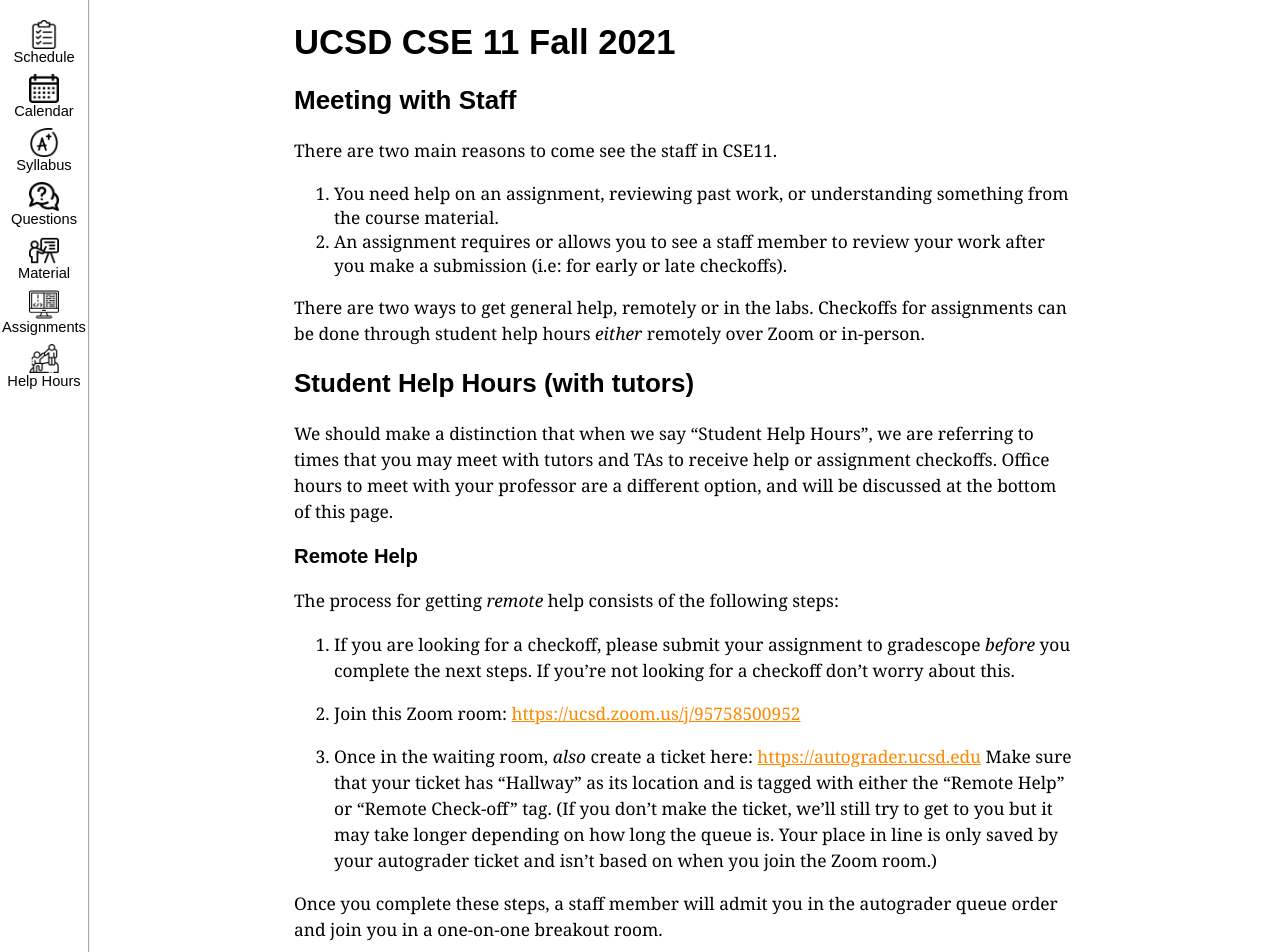
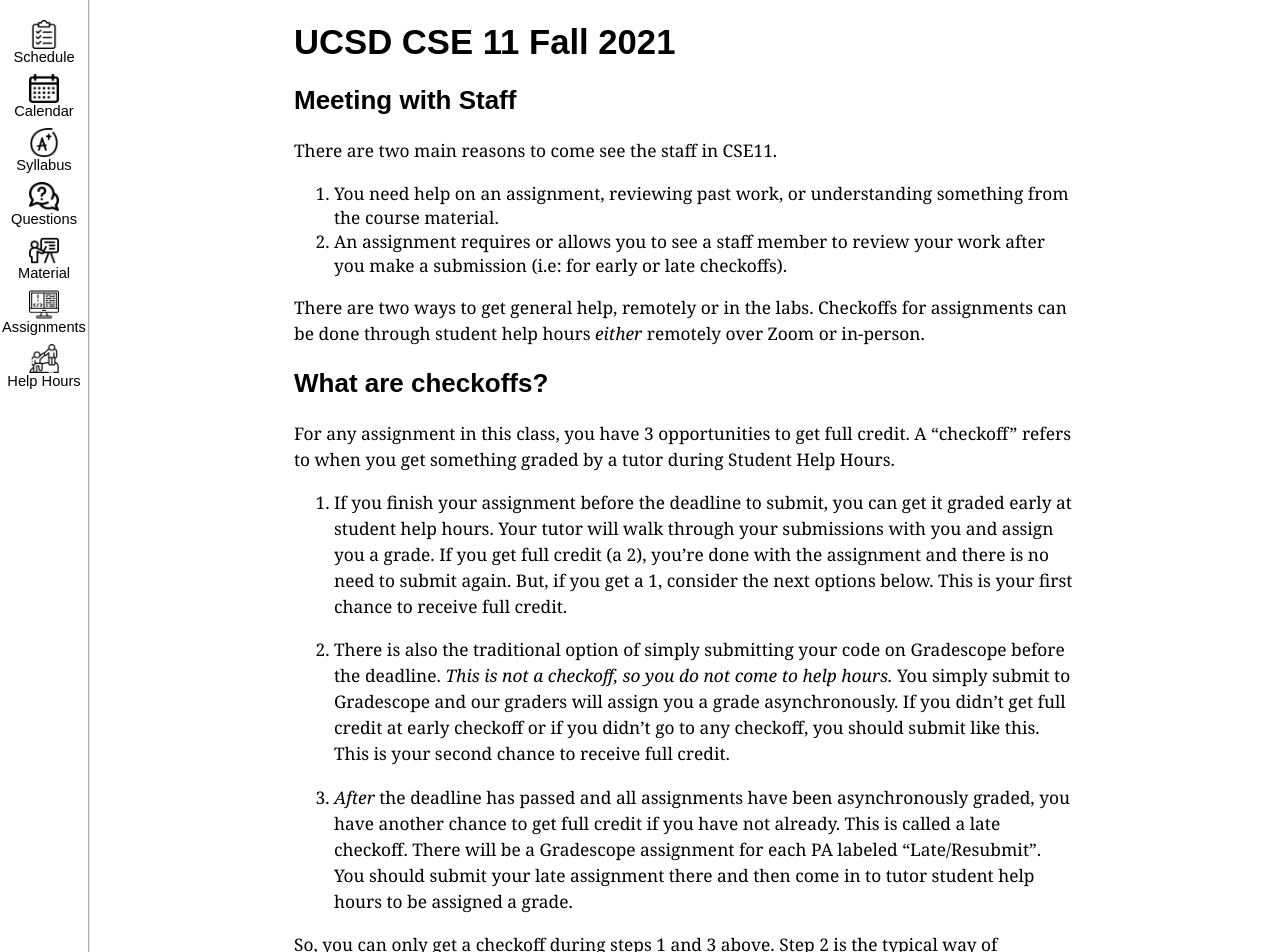
Before and after one commit to ucsd-cse11-w22/ucsd-cse11-w22.github.io, a Jekyll site: the page built from help-hours.md, in a window 1280 px wide and 1400 px high. Shown: the top 952 px of the window. Built offline with Jekyll 4.4.1, drawn with Linux system fonts in a browser that asks for light colours; some of the changed text lies outside the part shown.

Commit message:
Update help-hours.md

```diff
--- a/help-hours.md
+++ b/help-hours.md
@@ -15,6 +15,31 @@ work after you make a submission (i.e: for early or late checkoffs).
 
 There are two ways to get general help, remotely or in the labs. Checkoffs for
 assignments can be done through student help hours _either_ remotely over Zoom or in-person.
+
+## What are checkoffs?
+For any assignment in this class, you have 3 opportunities to get full credit. A "checkoff"
+refers to when you get something graded by a tutor during Student Help Hours.
+
+1. If you finish your assignment before the deadline to submit, you can get it graded early
+at student help hours. Your tutor will walk through your submissions with you and assign you
+a grade. If you get full credit (a 2), you're done with the assignment and there is no need
+to submit again. But, if you get a 1, consider the next options below. This is your first
+chance to receive full credit.
+
+2. There is also the traditional option of simply submitting your code on Gradescope before
+the deadline. *This is not a checkoff, so you do not come to help hours.* You simply submit to
+Gradescope and our graders will assign you a grade asynchronously. If you didn't get full credit
+at early checkoff or if you didn't go to any checkoff, you should submit like this. This is your
+second chance to receive full credit.
+
+3. *After* the deadline has passed and all assignments have been asynchronously graded, you have
+another chance to get full credit if you have not already. This is called a late checkoff. There
+will be a Gradescope assignment for each PA labeled "Late/Resubmit". You should submit your
+late assignment there and then come in to tutor student help hours to be assigned a grade.
+
+So, you can only get a checkoff during steps 1 and 3 above. Step 2 is the typical way of submitting
+an assignment. If you get fully credit during any of these 3 steps, you are done and do not resubmit
+for any following steps!
 
 ## Student Help Hours (with tutors)
 We should make a distinction that when we say "Student Help Hours", we are referring to times
```
